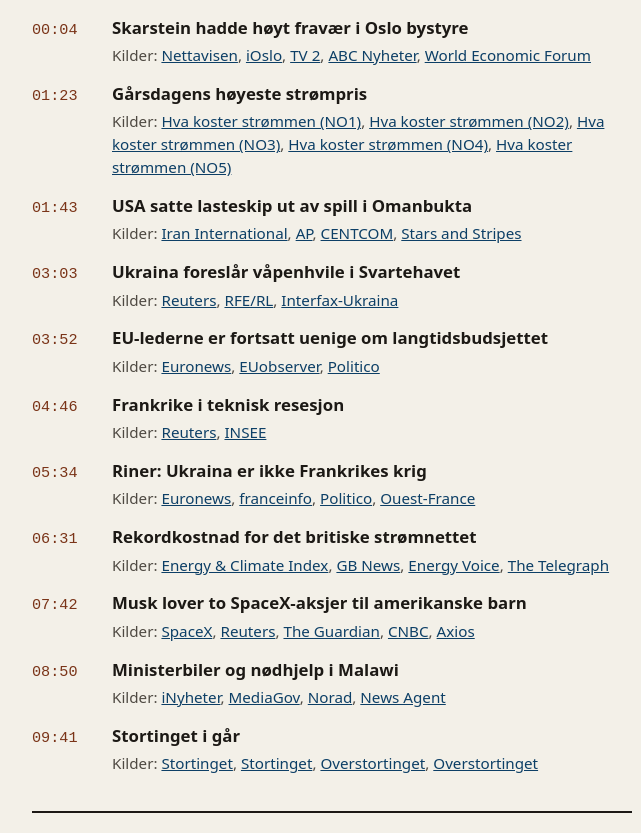
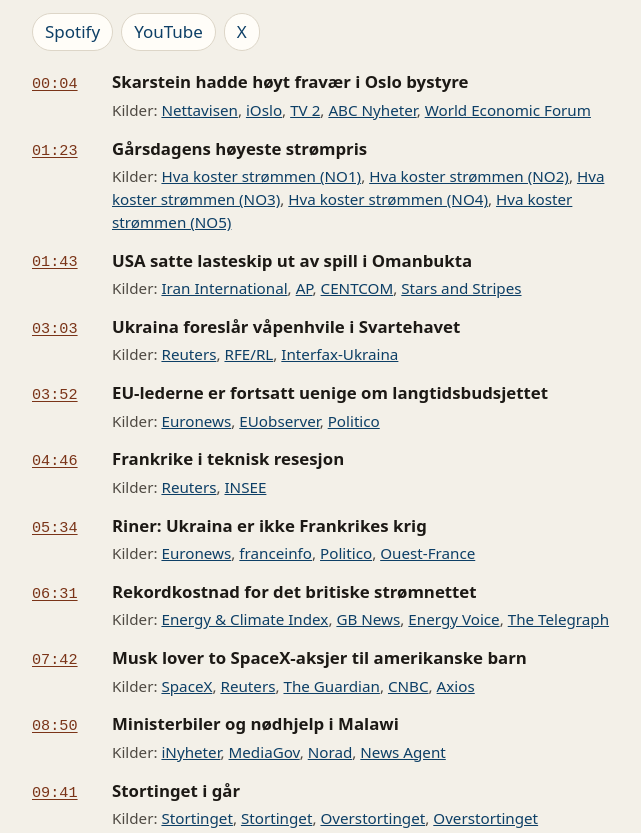
Before and after one commit to shownotes-bekken/Notes, a plain HTML site: page index.html in a window 1280 px wide. Shown: the part 1121-1954 px from the top of the page, without its empty margins (308-949 px from the left). Drawn offline with Linux system fonts and the light colour scheme.

Commit message:
Legg til Spotify, YouTube og X for 28. november (#20)
Tidskodene peker inn i videoen.

Co-authored-by: Cursor Agent <cursoragent@cursor.com>
Co-authored-by: shownotes-bekken <shownotes-bekken@users.noreply.github.com>

```diff
--- a/episodes/2026-11-28.json
+++ b/episodes/2026-11-28.json
@@ -2,7 +2,11 @@
   "date": "2026-11-28",
   "title": "Bekken – lørdag 28. november 2026",
   "description": "Oslo Arbeiderpartis ordførerkandidat Birgit Skarstein hadde høyt fravær i bystyret, ifølge Nettavisen. USA satte et lasteskip ut av spill i Omanbukta etter et forsøk på å bryte blokaden av Iran, og Ukraina har foreslått en våpenhvile i Svartehavet. EU-lederne er fortsatt uenige om langtidsbudsjettet, og Frankrike er i teknisk resesjon. I Frankrike har presidentkandidaten Teddy Riner sagt at Ukraina ikke er Frankrikes krig. Det britiske strømnettet satte døgnrekord for balanseringskostnader torsdag, og Elon Musk har lovet to SpaceX-aksjer til amerikanske barn. iNyheter har gått gjennom pengebruken i Malawi, der presidentkontoret ba om penger til ministerbiler mens katastrofeetaten manglet midler til nødhjelp. På Stortinget: skriftlige svar om kontrollen med strømstønad og Norgespris og om finansieringen av G-blokka.",
-  "links": {},
+  "links": {
+    "spotify": "https://open.spotify.com/episode/5pTjdfparaIKRydxgknf8b",
+    "youtube": "https://youtu.be/riAqmNpGV-o",
+    "x": "https://x.com/i/status/2126655852828311608"
+  },
   "topics": [
     {
       "title": "Skarstein hadde høyt fravær i Oslo bystyre",
--- a/index.html
+++ b/index.html
@@ -172,11 +172,15 @@ a:hover {
 <article id="2026-11-28">
 <h2>Bekken – lørdag 28. november 2026</h2>
 <p class="beskrivelse">Oslo Arbeiderpartis ordførerkandidat Birgit Skarstein hadde høyt fravær i bystyret, ifølge Nettavisen. USA satte et lasteskip ut av spill i Omanbukta etter et forsøk på å bryte blokaden av Iran, og Ukraina har foreslått en våpenhvile i Svartehavet. EU-lederne er fortsatt uenige om langtidsbudsjettet, og Frankrike er i teknisk resesjon. I Frankrike har presidentkandidaten Teddy Riner sagt at Ukraina ikke er Frankrikes krig. Det britiske strømnettet satte døgnrekord for balanseringskostnader torsdag, og Elon Musk har lovet to SpaceX-aksjer til amerikanske barn. iNyheter har gått gjennom pengebruken i Malawi, der presidentkontoret ba om penger til ministerbiler mens katastrofeetaten manglet midler til nødhjelp. På Stortinget: skriftlige svar om kontrollen med strømstønad og Norgespris og om finansieringen av G-blokka.</p>
-
+<ul class="plattformer">
+<li><a href="https://open.spotify.com/episode/5pTjdfparaIKRydxgknf8b" target="_blank" rel="noopener noreferrer">Spotify</a></li>
+<li><a href="https://youtu.be/riAqmNpGV-o" target="_blank" rel="noopener noreferrer">YouTube</a></li>
+<li><a href="https://x.com/i/status/2126655852828311608" target="_blank" rel="noopener noreferrer">X</a></li>
+</ul>
 <ul class="saker">
 <li>
 <div class="sak">
-<span class="tid">00:04</span>
+<a href="https://youtu.be/riAqmNpGV-o?t=16" target="_blank" rel="noopener noreferrer" class="tid" aria-label="Spill fra 00:04 på YouTube">00:04</a>
 <div>
 <h3>Skarstein hadde høyt fravær i Oslo bystyre</h3>
 <p class="kilder"><span class="etikett">Kilder: </span><a href="https://www.nettavisen.no/nyheter/birgit-skarstein-har-75-prosent-fravar-na-vil-ap-toppen-bli-ordforer/s/80-95-282689" target="_blank" rel="noopener noreferrer">Nettavisen</a>, <a href="https://www.ioslo.no/a/9LFDFE/75-prosent-fravaer-naa-vil-ap-toppen-bli-ordfoerer" target="_blank" rel="noopener noreferrer">iOslo</a>, <a href="https://www.tv2.no/nyheter/birgit-skarstein-valgt-som-ordforerkandidat-for-oslo-ap/19458034/" target="_blank" rel="noopener noreferrer">TV 2</a>, <a href="https://www.abcnyheter.no/nyheter/usman-mushtaq-og-birgit-skarstein-valgt-pa-topp-for-oslo-ap/1741274" target="_blank" rel="noopener noreferrer">ABC Nyheter</a>, <a href="https://www.weforum.org/press/2024/04/from-paralympian-to-water-security-specialist-meet-the-2024-class-of-young-global-leaders-2ce8c032fe/" target="_blank" rel="noopener noreferrer">World Economic Forum</a></p>
@@ -185,7 +189,7 @@ a:hover {
 </li>
 <li>
 <div class="sak">
-<span class="tid">01:23</span>
+<a href="https://youtu.be/riAqmNpGV-o?t=95" target="_blank" rel="noopener noreferrer" class="tid" aria-label="Spill fra 01:23 på YouTube">01:23</a>
 <div>
 <h3>Gårsdagens høyeste strømpris</h3>
 <p class="kilder"><span class="etikett">Kilder: </span><a href="https://www.hvakosterstrommen.no/api/v1/prices/2026/11-27_NO1.json" target="_blank" rel="noopener noreferrer">Hva koster strømmen (NO1)</a>, <a href="https://www.hvakosterstrommen.no/api/v1/prices/2026/11-27_NO2.json" target="_blank" rel="noopener noreferrer">Hva koster strømmen (NO2)</a>, <a href="https://www.hvakosterstrommen.no/api/v1/prices/2026/11-27_NO3.json" target="_blank" rel="noopener noreferrer">Hva koster strømmen (NO3)</a>, <a href="https://www.hvakosterstrommen.no/api/v1/prices/2026/11-27_NO4.json" target="_blank" rel="noopener noreferrer">Hva koster strømmen (NO4)</a>, <a href="https://www.hvakosterstrommen.no/api/v1/prices/2026/11-27_NO5.json" target="_blank" rel="noopener noreferrer">Hva koster strømmen (NO5)</a></p>
@@ -194,7 +198,7 @@ a:hover {
 </li>
 <li>
 <div class="sak">
-<span class="tid">01:43</span>
+<a href="https://youtu.be/riAqmNpGV-o?t=115" target="_blank" rel="noopener noreferrer" class="tid" aria-label="Spill fra 01:43 på YouTube">01:43</a>
 <div>
 <h3>USA satte lasteskip ut av spill i Omanbukta</h3>
 <p class="kilder"><span class="etikett">Kilder: </span><a href="https://www.iranintl.com/en/202611274132" target="_blank" rel="noopener noreferrer">Iran International</a>, <a href="https://apnews.com/article/iran-naval-blockade-us-military-disabled-ship-800620518a351282f098faa9381b3375" target="_blank" rel="noopener noreferrer">AP</a>, <a href="https://www.dvidshub.net/news/580348/us-forces-disable-commercial-vessel-during-blockade-enforcement-against-iran" target="_blank" rel="noopener noreferrer">CENTCOM</a>, <a href="https://www.stripes.com/theaters/middle_east/2026-11-27/us-disables-commercial-vessel-blockade-23594254.html" target="_blank" rel="noopener noreferrer">Stars and Stripes</a></p>
@@ -203,7 +207,7 @@ a:hover {
 </li>
 <li>
 <div class="sak">
-<span class="tid">03:03</span>
+<a href="https://youtu.be/riAqmNpGV-o?t=195" target="_blank" rel="noopener noreferrer" class="tid" aria-label="Spill fra 03:03 på YouTube">03:03</a>
 <div>
 <h3>Ukraina foreslår våpenhvile i Svartehavet</h3>
 <p class="kilder"><span class="etikett">Kilder: </span><a href="https://www.business-standard.com/world-news/ukraine-submits-black-sea-truce-offer-waits-for-russian-response-minister-126112701458_1.html" target="_blank" rel="noopener noreferrer">Reuters</a>, <a href="https://www.rferl.org/a/ukraine-black-sea-ceasefire-russia-shipping-exports/33907217.html" target="_blank" rel="noopener noreferrer">RFE/RL</a>, <a href="https://en.interfax.com.ua/news/general/1243781.html" target="_blank" rel="noopener noreferrer">Interfax-Ukraina</a></p>
@@ -212,7 +216,7 @@ a:hover {
 </li>
 <li>
 <div class="sak">
-<span class="tid">03:52</span>
+<a href="https://youtu.be/riAqmNpGV-o?t=244" target="_blank" rel="noopener noreferrer" class="tid" aria-label="Spill fra 03:52 på YouTube">03:52</a>
 <div>
 <h3>EU-lederne er fortsatt uenige om langtidsbudsjettet</h3>
 <p class="kilder"><span class="etikett">Kilder: </span><a href="https://www.euronews.com/2026/11/27/a-lot-of-political-theatre-eu-summit-ends-in-disarray-as-leaders-cling-to-red-lines" target="_blank" rel="noopener noreferrer">Euronews</a>, <a href="https://euobserver.com/252027/eu-leaders-leave-brussels-with-no-budget-deal-piling-pressure-on-christmas-summit/" target="_blank" rel="noopener noreferrer">EUobserver</a>, <a href="https://www.politico.eu/article/eu-budget-summit-walkout-antonio-costa-leaves-one-month-negotiations-drama/" target="_blank" rel="noopener noreferrer">Politico</a></p>
@@ -221,7 +225,7 @@ a:hover {
 </li>
 <li>
 <div class="sak">
-<span class="tid">04:46</span>
+<a href="https://youtu.be/riAqmNpGV-o?t=298" target="_blank" rel="noopener noreferrer" class="tid" aria-label="Spill fra 04:46 på YouTube">04:46</a>
 <div>
 <h3>Frankrike i teknisk resesjon</h3>
 <p class="kilder"><span class="etikett">Kilder: </span><a href="https://www.investing.com/news/economy-news/french-economy-contracts-more-than-expected-in-third-quarter-5053113" target="_blank" rel="noopener noreferrer">Reuters</a>, <a href="https://www.insee.fr/fr/statistiques/9165918" target="_blank" rel="noopener noreferrer">INSEE</a></p>
@@ -230,7 +234,7 @@ a:hover {
 </li>
 <li>
 <div class="sak">
-<span class="tid">05:34</span>
+<a href="https://youtu.be/riAqmNpGV-o?t=346" target="_blank" rel="noopener noreferrer" class="tid" aria-label="Spill fra 05:34 på YouTube">05:34</a>
 <div>
 <h3>Riner: Ukraina er ikke Frankrikes krig</h3>
 <p class="kilder"><span class="etikett">Kilder: </span><a href="https://www.euronews.com/2026/11/25/french-judo-legend-and-olympic-medalist-teddy-riner-says-ukraine-is-not-frances-war" target="_blank" rel="noopener noreferrer">Euronews</a>, <a href="https://www.franceinfo.fr/elections/je-ne-comprends-pas-qu-on-envoie-des-troupes-en-ukraine-alors-que-ce-n-est-pas-notre-guerre-declare-teddy-riner_8299806.html" target="_blank" rel="noopener noreferrer">franceinfo</a>, <a href="https://www.politico.eu/article/french-presidential-hopeful-teddy-riner-says-ukraine-is-not-our-war/" target="_blank" rel="noopener noreferrer">Politico</a>, <a href="https://www.ouest-france.fr/europe/ukraine/soldats-francais-envoyes-en-ukraine-le-gouvernement-confirme-des-missions-ponctuelles-loin-de-la-ligne-de-front-77919f64-e295-11f1-9a72-32f9104dab1b" target="_blank" rel="noopener noreferrer">Ouest-France</a></p>
@@ -239,7 +243,7 @@ a:hover {
 </li>
 <li>
 <div class="sak">
-<span class="tid">06:31</span>
+<a href="https://youtu.be/riAqmNpGV-o?t=404" target="_blank" rel="noopener noreferrer" class="tid" aria-label="Spill fra 06:31 på YouTube">06:31</a>
 <div>
 <h3>Rekordkostnad for det britiske strømnettet</h3>
 <p class="kilder"><span class="etikett">Kilder: </span><a href="https://energyandclimateindex.com/en/british-grid-constraints-drive-record-balancing-costs/" target="_blank" rel="noopener noreferrer">Energy &amp; Climate Index</a>, <a href="https://www.gbnews.com/news/britains-grid-operator-power-alerts-issued" target="_blank" rel="noopener noreferrer">GB News</a>, <a href="https://www.energyvoice.com/renewables-energy-transition/grid-retail/607579/neso-emn-constraint-transmission-wind-scotland-b4/" target="_blank" rel="noopener noreferrer">Energy Voice</a>, <a href="https://www.telegraph.co.uk/business/2026/11/26/grid-operator-issues-third-warning-this-week/" target="_blank" rel="noopener noreferrer">The Telegraph</a></p>
@@ -248,7 +252,7 @@ a:hover {
 </li>
 <li>
 <div class="sak">
-<span class="tid">07:42</span>
+<a href="https://youtu.be/riAqmNpGV-o?t=475" target="_blank" rel="noopener noreferrer" class="tid" aria-label="Spill fra 07:42 på YouTube">07:42</a>
 <div>
 <h3>Musk lover to SpaceX-aksjer til amerikanske barn</h3>
 <p class="kilder"><span class="etikett">Kilder: </span><a href="https://ir.spacex.com/updates/releases-details/2026/SpaceX-to-Invest-in-the-Next-Generation-of-Americans-2026-r_LYQ5cH94/default.aspx" target="_blank" rel="noopener noreferrer">SpaceX</a>, <a href="https://www.investing.com/news/stock-market-news/musk-says-every-child-in-the-us-will-get-two-spacex-shares-5052006" target="_blank" rel="noopener noreferrer">Reuters</a>, <a href="https://www.theguardian.com/technology/2026/nov/26/elon-musk-pledges-to-give-two-spacex-shares-to-every-child-in-the-us" target="_blank" rel="noopener noreferrer">The Guardian</a>, <a href="https://www.cnbc.com/2026/11/25/spacex-musk-trump-account-stock.html" target="_blank" rel="noopener noreferrer">CNBC</a>, <a href="https://www.axios.com/2026/11/26/musk-spacex-shares-trump-accounts" target="_blank" rel="noopener noreferrer">Axios</a></p>
@@ -257,7 +261,7 @@ a:hover {
 </li>
 <li>
 <div class="sak">
-<span class="tid">08:50</span>
+<a href="https://youtu.be/riAqmNpGV-o?t=542" target="_blank" rel="noopener noreferrer" class="tid" aria-label="Spill fra 08:50 på YouTube">08:50</a>
 <div>
 <h3>Ministerbiler og nødhjelp i Malawi</h3>
 <p class="kilder"><span class="etikett">Kilder: </span><a href="https://inyheter.no/26/11/2026/bistandsmottaker-ville-ha-millioner-ekstra-til-ministerbiler-manglet-penger-til-nodhjelp/" target="_blank" rel="noopener noreferrer">iNyheter</a>, <a href="https://mediagov.org/daily-forum/malawi-mps-question-k2bn-vehicle-purchase/" target="_blank" rel="noopener noreferrer">MediaGov</a>, <a href="https://www.norad.no/aktuelt/nyheter/2026/norsk-bistand-oker-mens-globale-bistandskutt-rammer-hardt/" target="_blank" rel="noopener noreferrer">Norad</a>, <a href="https://newsagentdata.com/news/a/991365904-k7-5-billion-norway-donation-targets-21-000-malawi-farmers" target="_blank" rel="noopener noreferrer">News Agent</a></p>
@@ -266,7 +270,7 @@ a:hover {
 </li>
 <li>
 <div class="sak">
-<span class="tid">09:41</span>
+<a href="https://youtu.be/riAqmNpGV-o?t=593" target="_blank" rel="noopener noreferrer" class="tid" aria-label="Spill fra 09:41 på YouTube">09:41</a>
 <div>
 <h3>Stortinget i går</h3>
 <p class="kilder"><span class="etikett">Kilder: </span><a href="https://data.stortinget.no/eksport/moter?sesjonid=2026-2027&amp;format=json" target="_blank" rel="noopener noreferrer">Stortinget</a>, <a href="https://data.stortinget.no/eksport/skriftligesporsmal?sesjonid=2026-2027&amp;format=json" target="_blank" rel="noopener noreferrer">Stortinget</a>, <a href="https://www.overstortinget.no/sporsmal/131422" target="_blank" rel="noopener noreferrer">Overstortinget</a>, <a href="https://www.overstortinget.no/sporsmal/130334" target="_blank" rel="noopener noreferrer">Overstortinget</a></p>
```
